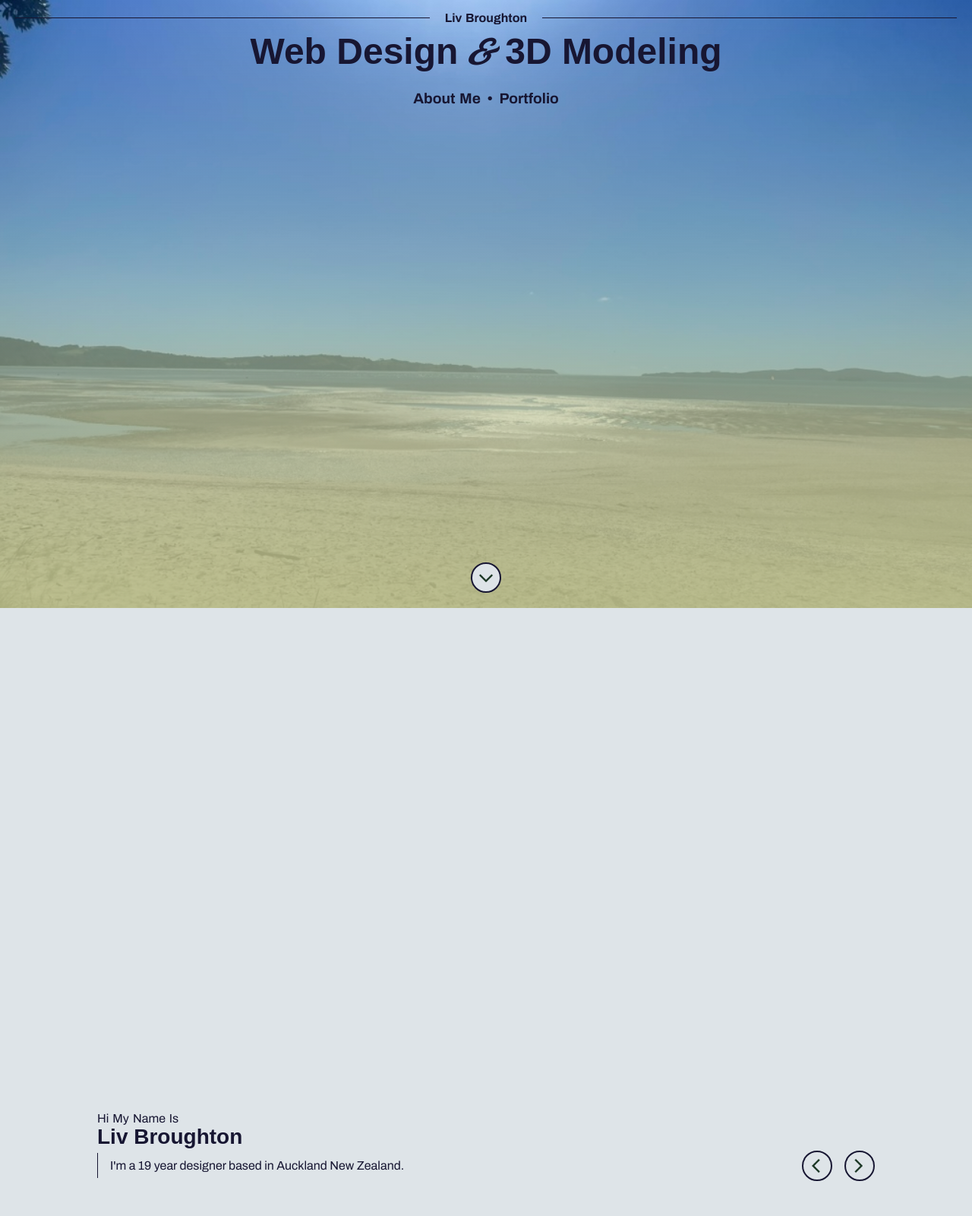
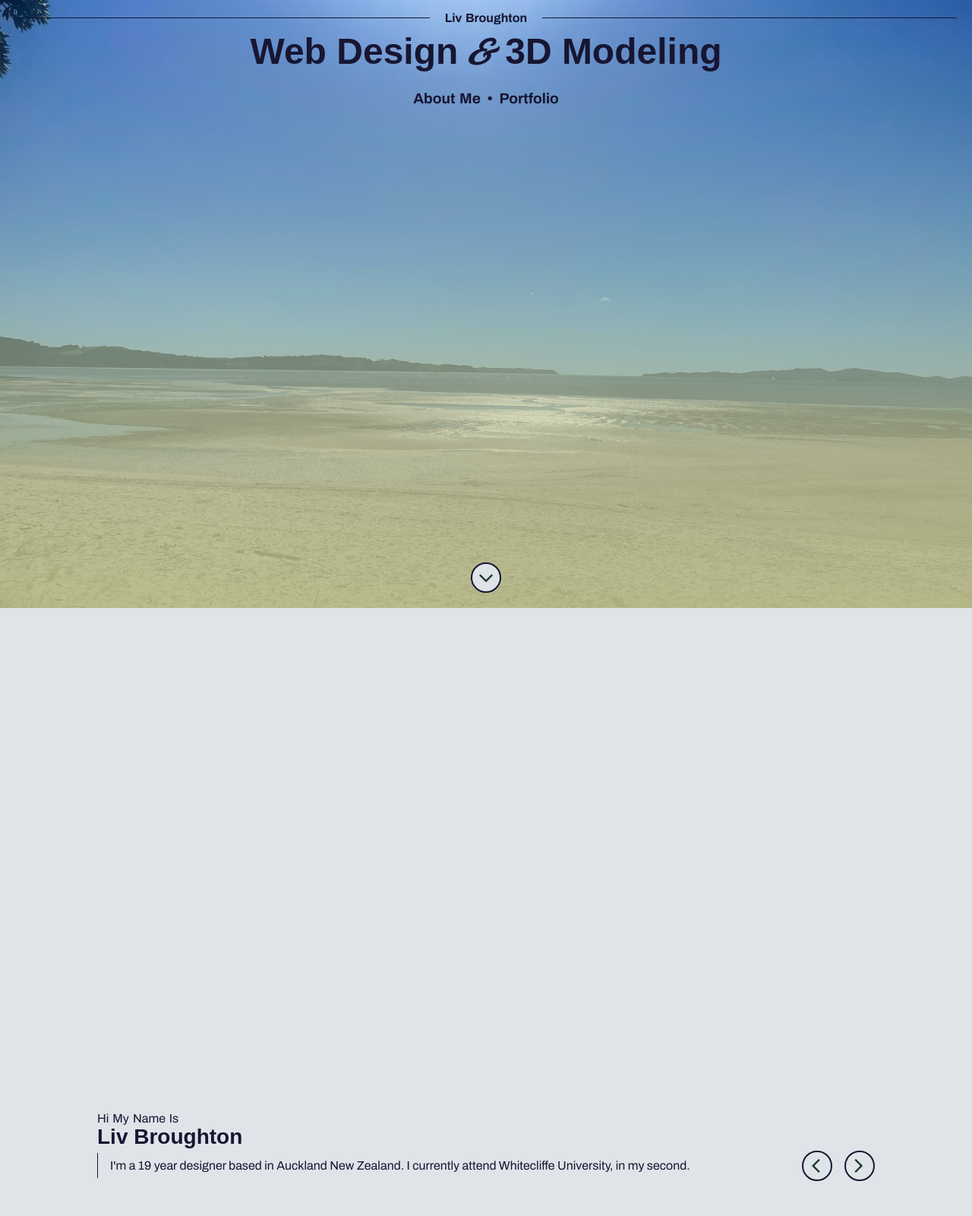
Before and after one commit to L1VB/Portfolio, a plain HTML site: page index.html in a window 1280 px wide. Shown: the top 1600 px of the page at 76% size. Drawn offline with Linux system fonts and the light colour scheme; some packages are replaced by stand-ins of ours; a script that the page names is missing; a web font is replaced by a local one.

Commit message:
new back-img file

```diff
--- a/index.html
+++ b/index.html
@@ -86,7 +86,7 @@
                 <section class="text">
                     <h4 class="subH-2">Hi my Name is</h4>
                     <h3 class="title-2">Liv Broughton</h3>
-                    <p class="des">I'm a 19 year designer based in Auckland New Zealand.</p>
+                    <p class="des">I'm a 19 year designer based in Auckland New Zealand. I currently attend Whitecliffe University, in my second.</p>
                 </section>
             </div>
         </main>
--- a/style/index.css
+++ b/style/index.css
@@ -77,7 +77,7 @@ nav{
     left: 0;
     width: 100dvw;
     height: 100dvh;
-    background-image: url(/image/new-background.jpeg);
+    background-image: url(/image/small-bg.jpg);
     background-position: center;
     background-size: cover;
     z-index: -30;
```
Also changed, not shown: image/small-bg.jpg (added).
